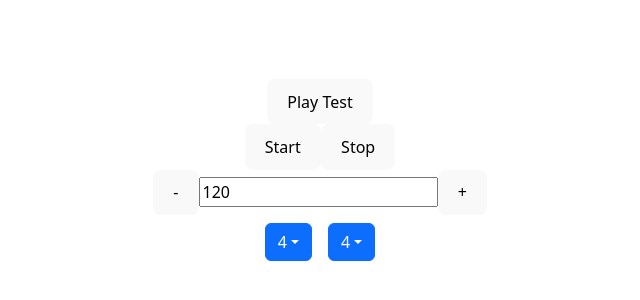
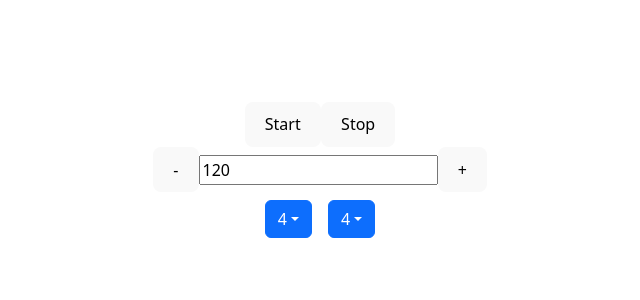
Before and after one commit to bingliscodes/metronome, a React (Vite) app in the folder metronome_app/: page / in a window 1280 px wide. Shown: the part 226-526 px from the top of the page, without its empty margins (320-960 px from the left). Built offline with nearby package versions, Linux system fonts and the light colour scheme.

Commit message:
Removed sound test from render.

```diff
--- a/metronome_app/src/App.tsx
+++ b/metronome_app/src/App.tsx
@@ -26,7 +26,6 @@ function App() {
         >
           <BpmContext.Provider value={{ bpm, setBpm }}>
             <IsPlayingContext.Provider value={{ isPlaying, setIsPlaying }}>
-              <SoundTest />
               <StartStopButton />
               <TempoControl />
               <TimeSignatureControl />
```
